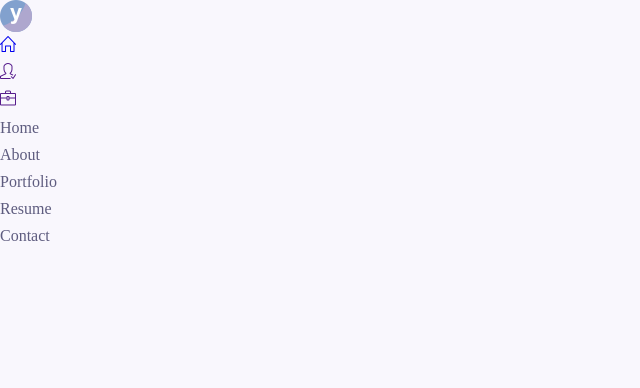
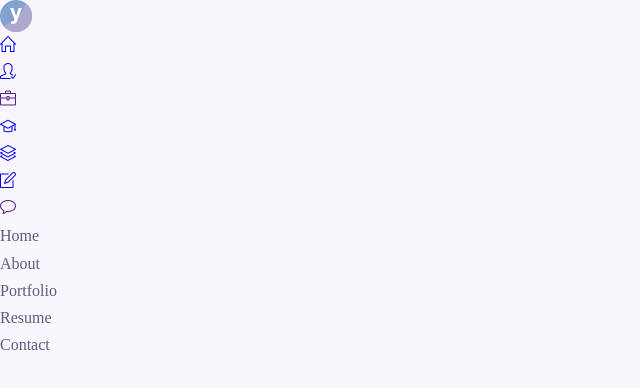
Before and after one commit to YunusEmreBEYAZ/Portfolio, a React (Create React App) app in the folder client/: page / in a window 1280 px wide. Shown: the top 388 px of the page, without its empty margins (0-640 px from the left). Built offline with nearby package versions, Linux system fonts and the light colour scheme.

Commit message:
sidebar vol2

```diff
--- a/client/src/components/sidebar/Sidebar.jsx
+++ b/client/src/components/sidebar/Sidebar.jsx
@@ -19,7 +19,7 @@ const Sidebar = () => {
                         </li>
 
                         <li className="nav__item">
-                            <a href="" className="nav__link">
+                            <a href="#about" className="nav__link">
                                 <i className="icon-user-following"></i>
                             </a>
                         </li>
@@ -31,11 +31,27 @@ const Sidebar = () => {
                         </li>
 
                         <li className="nav__item">
-                            <a href="" className="nav__link"></a>
+                            <a href="#resume" className="nav__link">
+                                <i className="icon-graduation"></i>
+                            </a>
                         </li>
 
                         <li className="nav__item">
-                            <a href="" className="nav__link"></a>
+                            <a href="#portfolio" className="nav__link">
+                                <i className="icon-layers"></i>
+                            </a>
+                        </li>
+
+                        <li className="nav__item">
+                            <a href="#contact" className="nav__link">
+                                <i className="icon-note"></i>
+                            </a>
+                        </li>
+
+                        <li className="nav__item">
+                            <a href="" className="nav__link">
+                                <i className="icon-bubble"></i>
+                            </a>
                         </li>
                     </ul>
                 </div>
```
